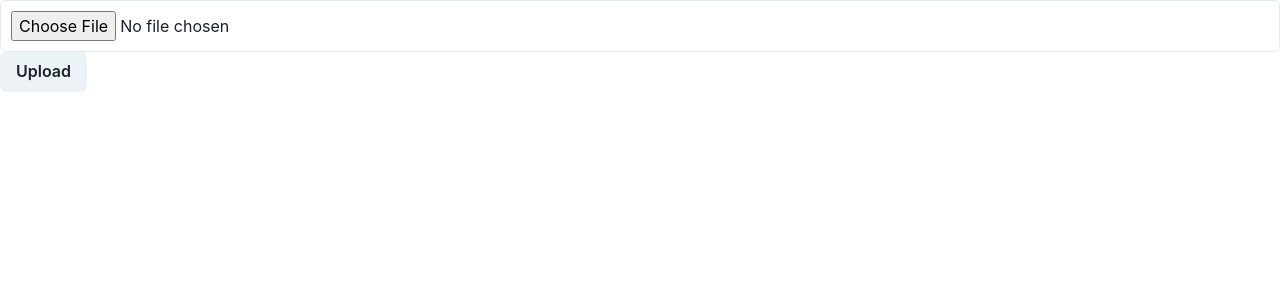
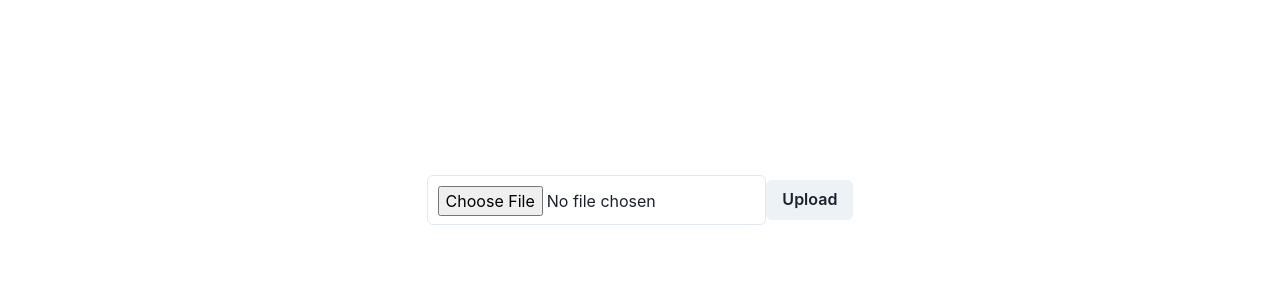
Before and after one commit to RezaRahemtola/playground, a React (Create React App) app in the folder aleph/upload-file-app/: page / in a window 1280 px wide. Shown: the top 300 px of the page. Built offline with nearby package versions, Linux system fonts and the light colour scheme.

Commit message:
[FIX] Better error message

```diff
--- a/aleph/upload-file-app/src/app/App.tsx
+++ b/aleph/upload-file-app/src/app/App.tsx
@@ -1,6 +1,6 @@
 import { useState } from 'react';
 import { uploadFile } from '../utils/uploadFile';
-import { Input, Button, useToast } from '@chakra-ui/react'
+import { Input, Button, Center, useToast, VStack } from '@chakra-ui/react'
 
 function App(): JSX.Element {
   const [file, setFile] = useState<File>(new File([], ""));
@@ -15,10 +15,12 @@ function App(): JSX.Element {
         duration: 5000,
         isClosable: true,
       });
-    } catch (error) {
+    } catch (error: unknown) {
+      const message = error instanceof Error ? error.message : "Unknown error";
+
       console.error(error);
       toast({
-        title: "Error uploading file",
+        title: message,
         status: "error",
         duration: 5000,
         isClosable: true,
@@ -28,16 +30,20 @@ function App(): JSX.Element {
 
   return (
       <>
+        <VStack >
+        <Center h='50vh'>
           <Input
             type="file"
-					h="100%"
-					w="100%"
+            h="50px"
+            w="75%"
             p="10px"
             onChange={(evt) => {
               if (evt.target.files !== null)
                 setFile(evt.target.files[0])
             }}/>
             <Button onClick={() => handleClick()}>Upload</Button>
+        </Center>
+        </VStack>
       </>
   );
 }
--- a/aleph/upload-file-app/src/utils/uploadFile.ts
+++ b/aleph/upload-file-app/src/utils/uploadFile.ts
@@ -7,10 +7,9 @@ export const uploadFile = async (file: File) => {
   const {account} = ethereum.NewAccount();
 
   console.log(`Account ${account.address} wants to upload file "${file.name}"`);
+  if (file.name === "")
+    throw new Error("Please select a file to upload.");
 
-  if (file.name === "") {
-    throw new Error("Please select a file to upload.");
-  }
   const confirmation = await store.Publish({
     channel: "TEST",
     account: account,
```
Lines whose indentation alone changed are shown as unchanged.
